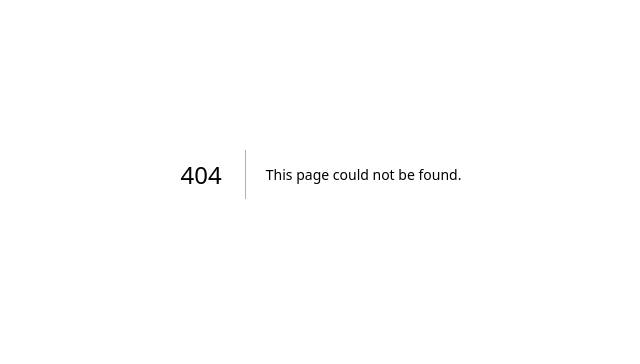
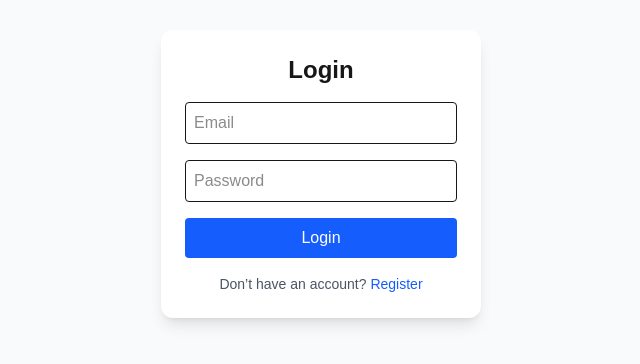
Before and after one commit to ShahAlom47/my_work_book, a Next.js app: page /login in a window 1280 px wide. Before the commit this address had no page. Shown: the part 226-590 px from the top of the page, without its empty margins (319-959 px from the left). Built offline with nearby package versions, Linux system fonts and the light colour scheme.

Commit message:
added register page

```diff
--- /dev/null
+++ b/src/app/(auth)/login/page.tsx
@@ -0,0 +1,70 @@
+"use client";
+
+import { useForm } from "react-hook-form";
+import { signIn } from "next-auth/react";
+import { useRouter } from "next/navigation";
+
+type LoginForm = {
+  email: string;
+  password: string;
+};
+
+export default function LoginPage() {
+  const { register, handleSubmit, formState: { errors } } = useForm<LoginForm>();
+  const router = useRouter();
+
+  const onSubmit = async (data: LoginForm) => {
+    const res = await signIn("credentials", {
+      redirect: false,
+      email: data.email,
+      password: data.password,
+    });
+
+    if (res?.ok) {
+      router.push("/dashboard");
+    } else {
+      alert("❌ Invalid email or password");
+    }
+  };
+
+  return (
+    <div className="min-h-screen flex items-center justify-center bg-gray-50">
+      <form
+        onSubmit={handleSubmit(onSubmit)}
+        className="bg-white p-6 rounded-xl shadow-lg w-80 space-y-4"
+      >
+        <h1 className="text-2xl font-bold text-center">Login</h1>
+
+        <input
+          type="email"
+          {...register("email", { required: "Email is required" })}
+          placeholder="Email"
+          className="border w-full p-2 rounded"
+        />
+        {errors.email && <p className="text-red-500 text-sm">{errors.email.message}</p>}
+
+        <input
+          type="password"
+          {...register("password", { required: "Password is required" })}
+          placeholder="Password"
+          className="border w-full p-2 rounded"
+        />
+        {errors.password && <p className="text-red-500 text-sm">{errors.password.message}</p>}
+
+        <button type="submit" className="bg-blue-600 hover:bg-blue-700 text-white w-full py-2 rounded">
+          Login
+        </button>
+
+        <p className="text-sm text-center text-gray-600">
+          Don’t have an account?{" "}
+          <span
+            onClick={() => router.push("/register")}
+            className="text-blue-600 hover:underline cursor-pointer"
+          >
+            Register
+          </span>
+        </p>
+      </form>
+    </div>
+  );
+}
```
